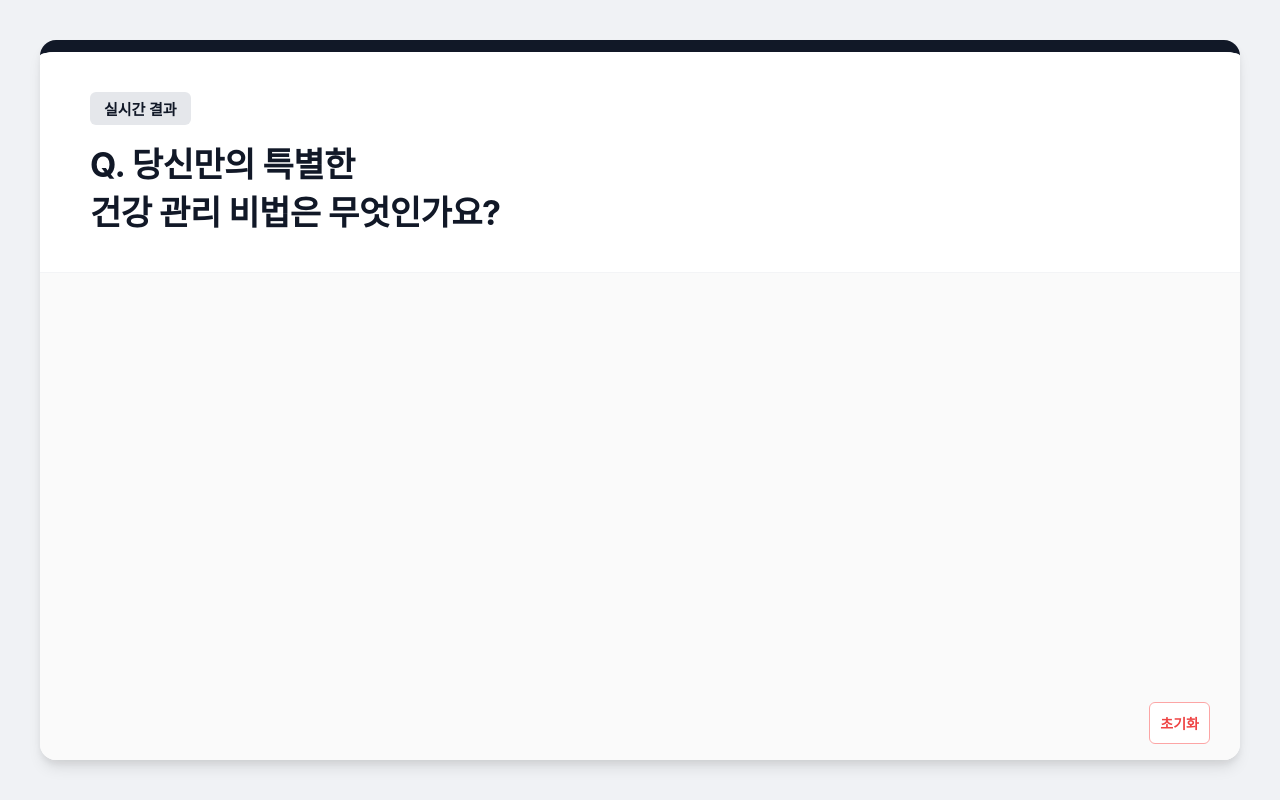
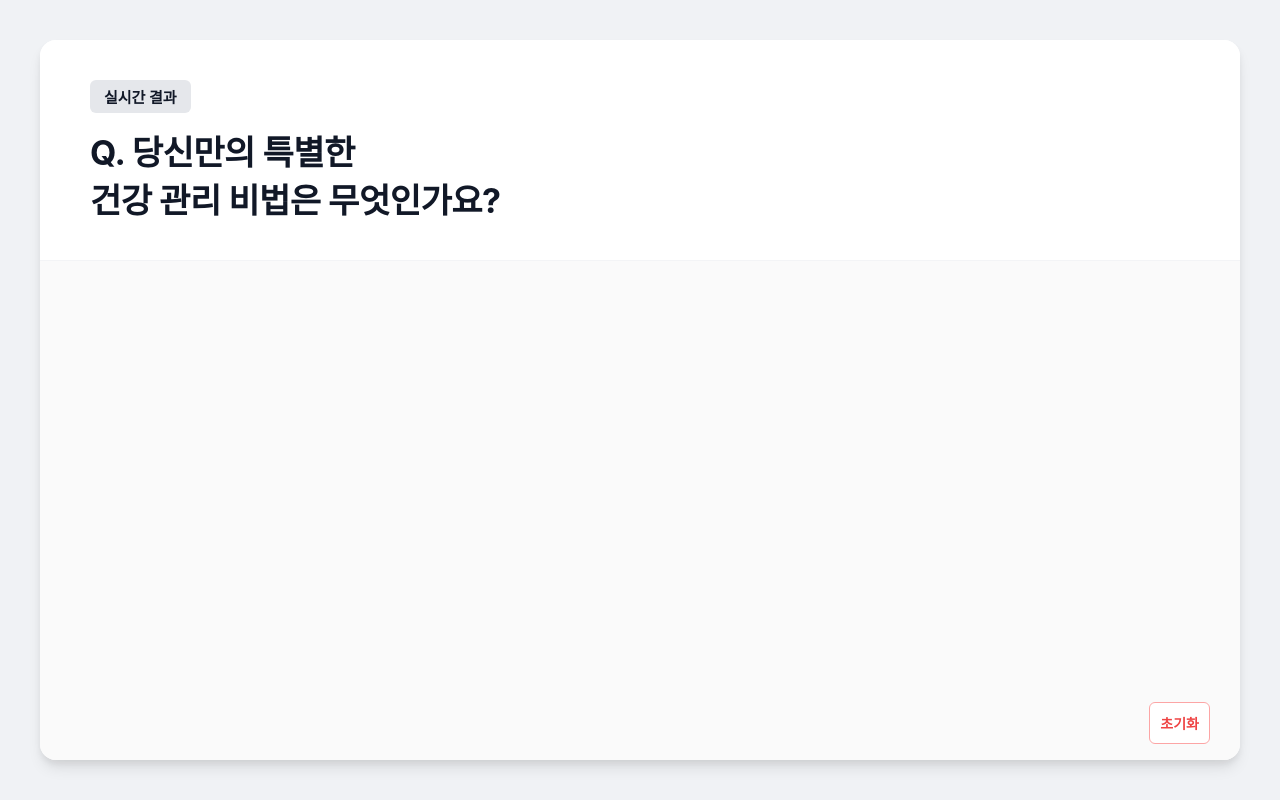
Before and after one commit to povim4-star/health-survey, a website: page public/display.html in a window 1280 px wide. Drawn offline with nearby package versions, Linux system fonts and the light colour scheme; no server answers; a web font is replaced by a local one.

Commit message:
Update style.css

```diff
--- a/public/css/style.css
+++ b/public/css/style.css
@@ -165,7 +165,7 @@ body.display-mode {
     flex-direction: column;
     overflow: hidden;
     position: relative;
-    border-top: 12px solid #111827;
+    border-top: none;
 }
 
 .display-header {
```
